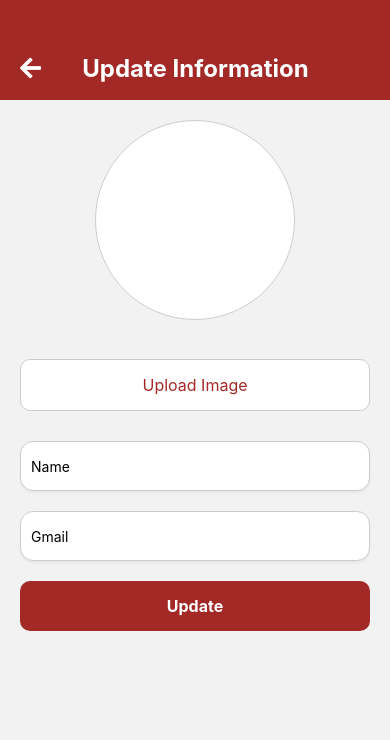
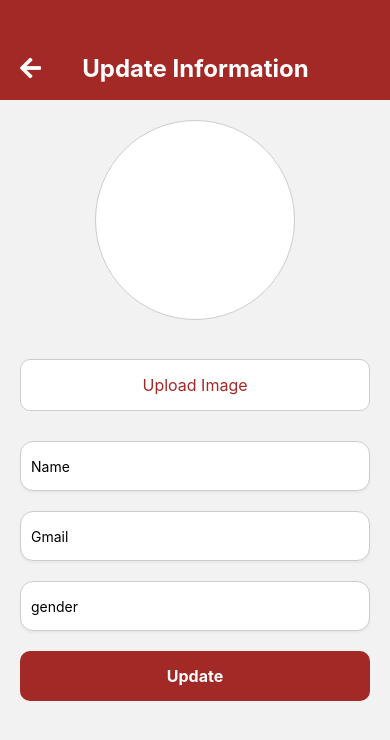
Before and after one commit to ecabuen/scan, a React Native app in the folder scan/: screen /EditStudentScreen in a window 390 px wide. Shown: the top 740 px of the page. Built offline with nearby package versions, Linux system fonts and the light colour scheme.

Commit message:
Added gender input field

```diff
--- a/scan/EditStudentScreen.js
+++ b/scan/EditStudentScreen.js
@@ -7,9 +7,10 @@ import * as ImagePicker from 'expo-image-picker';
 export default function EditStudentScreen() {
   const navigation = useNavigation();
   const route = useRoute();
-  const { studentName, studentID, studentGmail, studentProfilePic } = route.params || {};
+  const { studentName, studentID, studentGmail, gender, studentProfilePic } = route.params || {};
   const [name, setName] = useState(studentName || '');
   const [gmail, setGmail] = useState(studentGmail || '');
+  const [studentGender, setGender] = useState(gender ||'');
   const [profilePic, setProfilePic] = useState(studentProfilePic || '');
 
   const handleBack = () => {
@@ -38,6 +39,7 @@ export default function EditStudentScreen() {
     const updateData = {};
     updateData.name = name;
     updateData.gmail = gmail;
+    updateData.gender = studentGender;
 
     if (profilePic && profilePic !== studentProfilePic) {
       const formData = new FormData();
@@ -45,6 +47,7 @@ export default function EditStudentScreen() {
 
       formData.append('name', name);
       formData.append('gmail', gmail);
+      formData.append('gender', studentGender);
       formData.append('profilePic', {
         uri: profilePic,
         name: filename,
@@ -52,7 +55,7 @@ export default function EditStudentScreen() {
       });
 
       try {
-        const imageResponse = await fetch('http://192.168.254.103:3000/upload-image', {
+        const imageResponse = await fetch('http://192.168.254.104:3000/upload-image', {
           method: 'POST',
           headers: {
             'Content-Type': 'multipart/form-data',
@@ -78,7 +81,7 @@ export default function EditStudentScreen() {
     }
 
     try {
-      const response = await fetch(`http://192.168.254.103:3000/update-student/${studentID}`, {
+      const response = await fetch(`http://192.168.254.104:3000/update-student/${studentID}`, {
         method: 'PUT',
         headers: {
           'Content-Type': 'application/json',
@@ -149,6 +152,12 @@ export default function EditStudentScreen() {
           placeholder="Gmail"
           value={gmail}
           onChangeText={text => setGmail(text)}
+        />
+        <TextInput
+          style={styles.input}
+          placeholder="gender"
+          value={studentGender}
+          onChangeText={text => setGender(text)}
         />
         <TouchableOpacity onPress={handleUpdate} style={styles.updateButton}>
           <Text style={styles.updateButtonText}>Update</Text>
```
